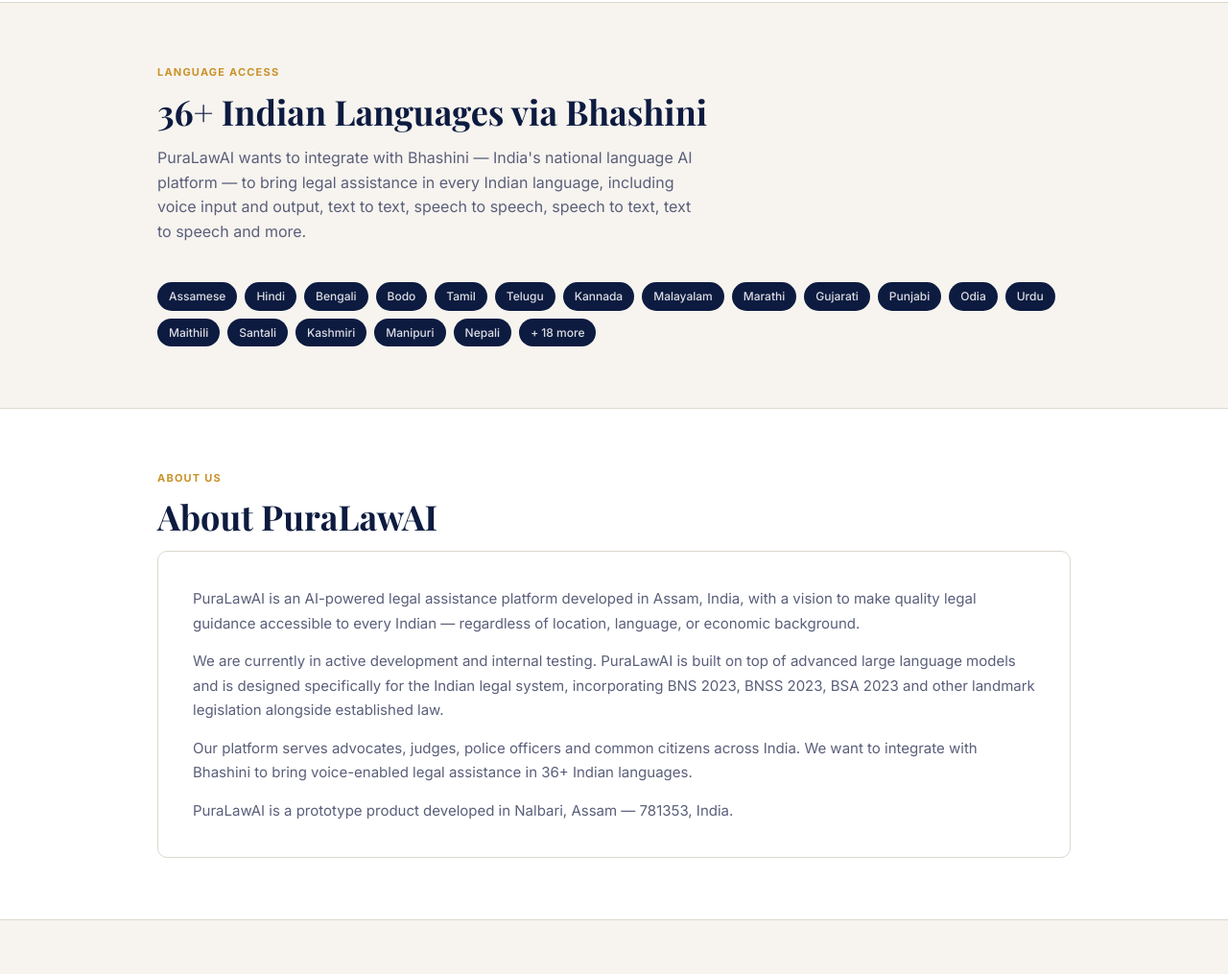
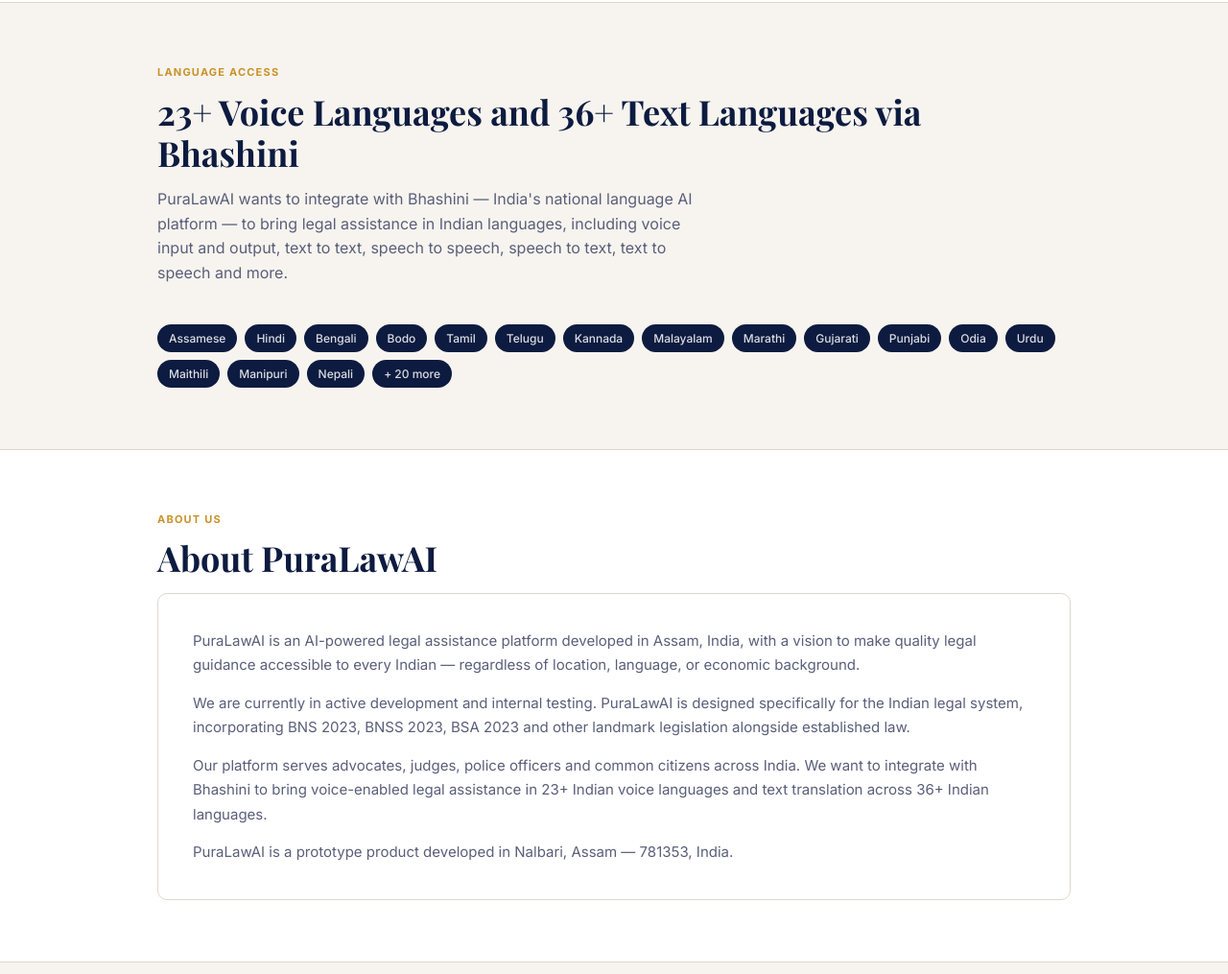
Before and after one commit to kaushiksarmamayu/kaushiksarmamayu.github.io, a plain HTML site: page index.html in a window 1280 px wide. Shown: the part 1785-2800 px from the top of the page at 96% size. Drawn offline with nearby package versions, Linux system fonts and the light colour scheme.

Commit message:
index.html

```diff
--- a/index.html
+++ b/index.html
@@ -26,7 +26,7 @@
       line-height: 1.6;
     }
 
-    /* ── NAV ── */
+    /* NAV */
     nav {
       background: var(--navy);
       padding: 0 24px;
@@ -66,7 +66,7 @@
     }
     nav a.nav-link:hover { color: var(--white); }
 
-    /* ── HERO ── */
+    /* HERO */
     .hero {
       background: var(--navy);
       color: var(--white);
@@ -118,7 +118,7 @@
     }
     .hero-cta:hover { opacity: 0.88; }
 
-    /* ── STATS BAR ── */
+    /* STATS BAR */
     .stats-bar {
       background: var(--white);
       border-bottom: 1px solid var(--border);
@@ -147,7 +147,7 @@
       letter-spacing: 0.3px;
     }
 
-    /* ── SECTIONS ── */
+    /* SECTIONS */
     section {
       padding: 64px 24px;
       max-width: 1000px;
@@ -175,7 +175,7 @@
       margin-bottom: 40px;
     }
 
-    /* ── WHO WE SERVE ── */
+    /* WHO WE SERVE */
     .roles-grid {
       display: grid;
       grid-template-columns: repeat(auto-fit, minmax(210px, 1fr));
@@ -204,7 +204,7 @@
       line-height: 1.5;
     }
 
-    /* ── FEATURES ── */
+    /* FEATURES */
     .features-bg {
       background: var(--white);
       border-top: 1px solid var(--border);
@@ -239,7 +239,7 @@
       line-height: 1.5;
     }
 
-    /* ── LANGUAGE SECTION ── */
+    /* LANGUAGE SECTION */
     .lang-tags {
       display: flex;
       flex-wrap: wrap;
@@ -255,7 +255,7 @@
       border-radius: 20px;
     }
 
-    /* ── ABOUT ── */
+    /* ABOUT */
     .about-box {
       background: var(--white);
       border: 1px solid var(--border);
@@ -270,7 +270,7 @@
     }
     .about-box p:last-child { margin-bottom: 0; }
 
-    /* ── CONTACT ── */
+    /* CONTACT */
     .contact-grid {
       display: grid;
       grid-template-columns: repeat(auto-fit, minmax(220px, 1fr));
@@ -302,7 +302,7 @@
     }
     .contact-card a:hover { text-decoration: underline; }
 
-    /* ── DISCLAIMER ── */
+    /* DISCLAIMER */
     .disclaimer {
       background: #FFF8F0;
       border: 1px solid #F0D5A0;
@@ -314,7 +314,7 @@
       margin-top: 40px;
     }
 
-    /* ── PRIVACY ── */
+    /* PRIVACY */
     .privacy-section {
       background: var(--cream);
     }
@@ -339,7 +339,7 @@
     }
     .privacy-box ul { padding-left: 18px; }
 
-    /* ── FOOTER ── */
+    /* FOOTER */
     footer {
       background: var(--navy);
       color: rgba(255,255,255,0.6);
@@ -366,7 +366,6 @@
     <div class="logo-icon">PL</div>
     <span>PuraLawAI</span>
   </a>
-
 </nav>
 
 <!-- HERO -->
@@ -380,8 +379,12 @@
 <!-- STATS -->
 <div class="stats-bar">
   <div class="stat">
+    <span class="stat-num">23+</span>
+    <span class="stat-label">Voice Languages</span>
+  </div>
+  <div class="stat">
     <span class="stat-num">36+</span>
-    <span class="stat-label">Indian Languages</span>
+    <span class="stat-label">Text Languages</span>
   </div>
   <div class="stat">
     <span class="stat-num">4</span>
@@ -391,10 +394,7 @@
     <span class="stat-num">36</span>
     <span class="stat-label">States &amp; UTs</span>
   </div>
-  <div class="stat">
-    <span class="stat-num">15+</span>
-    <span class="stat-label">Indian Laws Covered</span>
-  </div>
+
 </div>
 
 <!-- WHO WE SERVE -->
@@ -498,8 +498,8 @@
 <!-- LANGUAGE -->
 <section>
   <div class="section-label">Language Access</div>
-  <h2>36+ Indian Languages via Bhashini</h2>
-  <p class="section-sub">PuraLawAI wants to integrate with Bhashini — India&#39;s national language AI platform — to bring legal assistance in every Indian language, including voice input and output, text to text, speech to speech, speech to text, text to speech and more.</p>
+  <h2>23+ Voice Languages and 36+ Text Languages via Bhashini</h2>
+  <p class="section-sub">PuraLawAI wants to integrate with Bhashini — India&#39;s national language AI platform — to bring legal assistance in Indian languages, including voice input and output, text to text, speech to speech, speech to text, text to speech and more.</p>
 
   <div class="lang-tags">
     <span class="lang-tag">Assamese</span>
@@ -516,11 +516,9 @@
     <span class="lang-tag">Odia</span>
     <span class="lang-tag">Urdu</span>
     <span class="lang-tag">Maithili</span>
-    <span class="lang-tag">Santali</span>
-    <span class="lang-tag">Kashmiri</span>
     <span class="lang-tag">Manipuri</span>
     <span class="lang-tag">Nepali</span>
-    <span class="lang-tag">+ 18 more</span>
+    <span class="lang-tag">+ 20 more</span>
   </div>
 </section>
 
@@ -532,8 +530,8 @@
 
     <div class="about-box">
       <p>PuraLawAI is an AI-powered legal assistance platform developed in Assam, India, with a vision to make quality legal guidance accessible to every Indian — regardless of location, language, or economic background.</p>
-      <p>We are currently in active development and internal testing. PuraLawAI is built on top of advanced large language models and is designed specifically for the Indian legal system, incorporating BNS 2023, BNSS 2023, BSA 2023 and other landmark legislation alongside established law.</p>
-      <p>Our platform serves advocates, judges, police officers and common citizens across India. We want to integrate with Bhashini to bring voice-enabled legal assistance in 36+ Indian languages.</p>
+      <p>We are currently in active development and internal testing. PuraLawAI is designed specifically for the Indian legal system, incorporating BNS 2023, BNSS 2023, BSA 2023 and other landmark legislation alongside established law.</p>
+      <p>Our platform serves advocates, judges, police officers and common citizens across India. We want to integrate with Bhashini to bring voice-enabled legal assistance in 23+ Indian voice languages and text translation across 36+ Indian languages.</p>
       <p>PuraLawAI is a prototype product developed in Nalbari, Assam — 781353, India.</p>
     </div>
   </section>
@@ -545,6 +543,7 @@
     <strong>Third-Party Services Notice:</strong> eCourts, Indian Kanoon and state Land Record portals are displayed within PuraLawAI via their official websites using a secure in-app browser. PuraLawAI does not store, modify or reproduce any content from these portals. All data displayed belongs to the respective government authorities. PuraLawAI is not affiliated with or endorsed by eCourts, Indian Kanoon, any state government or any government body.
   </div>
 </section>
+
 <div class="features-bg">
   <section id="contact">
     <div class="section-label">Get In Touch</div>
```
